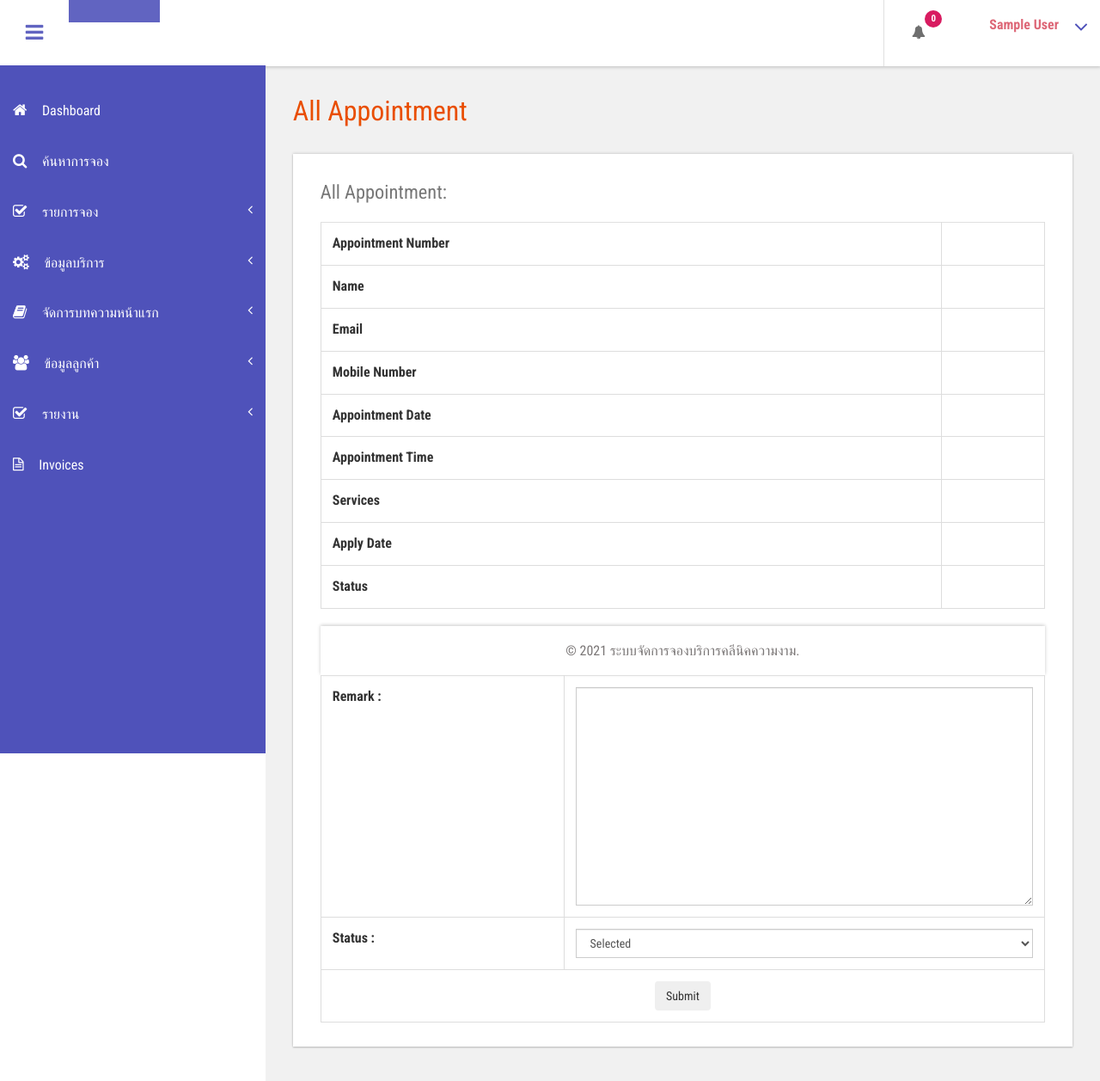
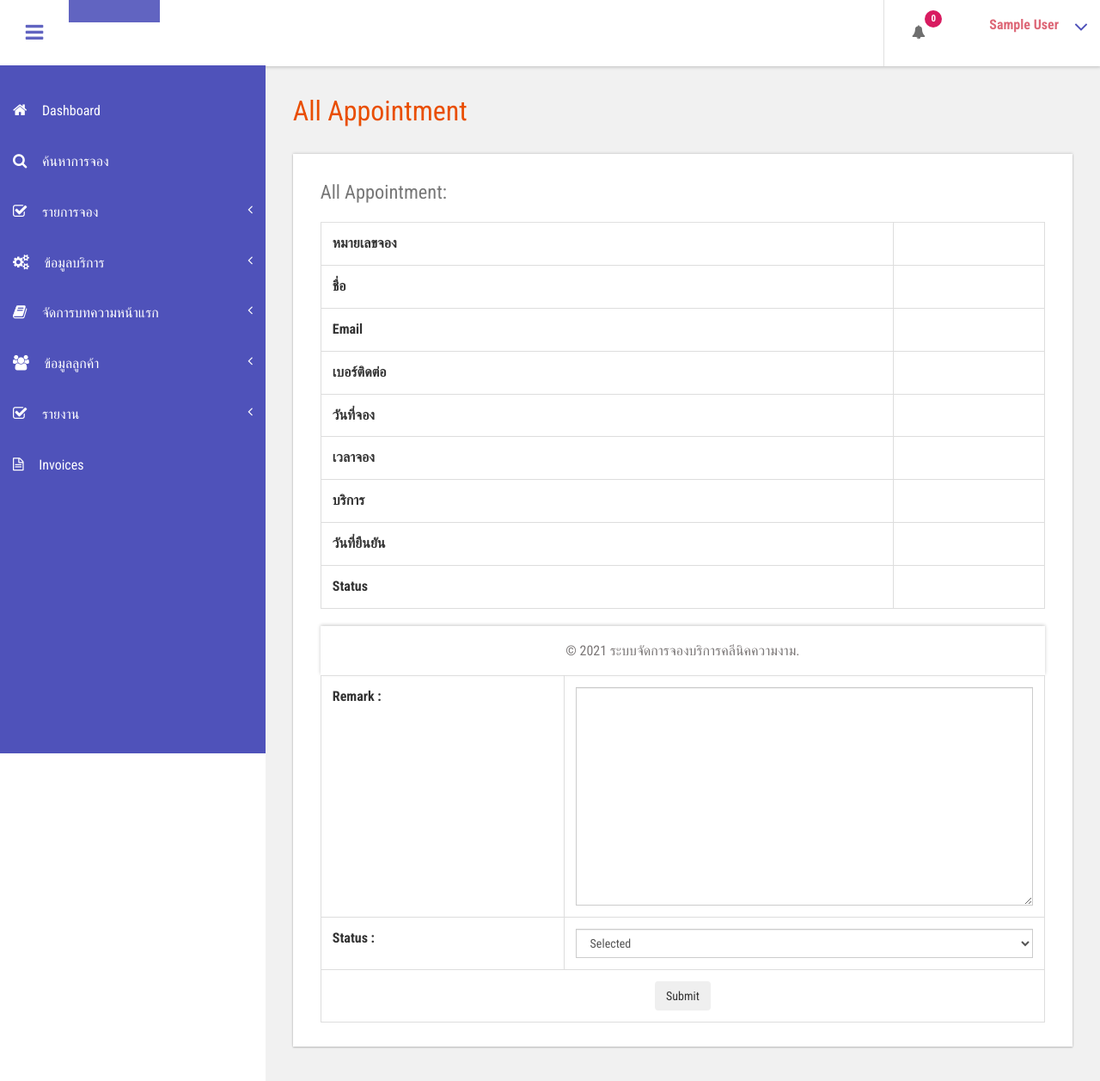
Before and after one commit to deksamrong/BeautyClinic, a PHP site: page /admin/edit-appointment.php?editid=1 in a window 1280 px wide. Shown: the whole page at 86% size. Run offline with PHP 8.4, Linux system fonts and the light colour scheme; the visitor is signed in with stand-in values (Sample User, id 1); tables that the repository leaves empty or names only in its code hold one stand-in row (values such as "Sample post"); data that the repository does not hold is empty.

Commit message:
แก้ไข

```diff
--- a/admin/edit-appointment.php
+++ b/admin/edit-appointment.php
@@ -72,11 +72,11 @@ while ($row=mysqli_fetch_array($ret)) {
 ?>
 						<table class="table table-bordered">
 							<tr>
-    <th>Appointment Number</th>
+    <th>หมายเลขจอง</th>
     <td><?php  echo $row['AptNumber'];?></td>
   </tr>
   <tr>
-<th>Name</th>
+<th>ชื่อ</th>
     <td><?php  echo $row['Name'];?></td>
   </tr>
 
@@ -85,25 +85,25 @@ while ($row=mysqli_fetch_array($ret)) {
     <td><?php  echo $row['Email'];?></td>
   </tr>
    <tr>
-    <th>Mobile Number</th>
+    <th>เบอร์ติดต่อ</th>
     <td><?php  echo $row['PhoneNumber'];?></td>
   </tr>
    <tr>
-    <th>Appointment Date</th>
+    <th>วันที่จอง</th>
     <td><?php  echo $row['AptDate'];?></td>
   </tr>
 
 <tr>
-    <th>Appointment Time</th>
+    <th>เวลาจอง</th>
     <td><?php  echo $row['AptTime'];?></td>
   </tr>
 
   <tr>
-    <th>Services</th>
+    <th>บริการ</th>
     <td><?php  echo $row['Services'];?></td>
   </tr>
   <tr>
-    <th>Apply Date</th>
+    <th>วันที่ยืนยัน</th>
     <td><?php  echo $row['ApplyDate'];?></td>
   </tr>
 
--- a/admin/edit-services.php
+++ b/admin/edit-services.php
@@ -89,7 +89,7 @@ while ($row=mysqli_fetch_array($ret)) {
 ?>
 
 
-							 <div class="form-group"> <label for="exampleInputEmail1">Service Name</label> <input type="text" class="form-control" id="sername" name="sername" placeholder="Service Name" value="<?php  echo $row['ServiceName'];?>" required="true"> </div> <div class="form-group"> <label for="exampleInputPassword1">Cost</label> <input type="text" id="cost" name="cost" class="form-control" placeholder="Cost" value="<?php  echo $row['Cost'];?>" required="true"> </div>
+							 <div class="form-group"> <label for="exampleInputEmail1">ชื่อบริการ</label> <input type="text" class="form-control" id="sername" name="sername" placeholder="Service Name" value="<?php  echo $row['ServiceName'];?>" required="true"> </div> <div class="form-group"> <label for="exampleInputPassword1">Cost</label> <input type="text" id="cost" name="cost" class="form-control" placeholder="Cost" value="<?php  echo $row['Cost'];?>" required="true"> </div>
 							 <?php } ?>
 							  <button type="submit" name="submit" class="btn btn-default">Update</button> </form>
 						</div>
--- a/admin/manage-services.php
+++ b/admin/manage-services.php
@@ -12,7 +12,7 @@ if (strlen($_SESSION['bpmsaid']==0)) {
 <!DOCTYPE HTML>
 <html>
 <head>
-<title>BPMS || Manage Services</title>
+<title>ระบบจัดการจองบริการ || Manage Services</title>
 
 <script type="application/x-javascript"> addEventListener("load", function() { setTimeout(hideURLbar, 0); }, false); function hideURLbar(){ window.scrollTo(0,1); } </script>
 <!-- Bootstrap Core CSS -->
@@ -54,13 +54,13 @@ if (strlen($_SESSION['bpmsaid']==0)) {
 		<div id="page-wrapper">
 			<div class="main-page">
 				<div class="tables">
-					<h3 class="title1">Manage Services</h3>
+					<h3 class="title1">จัดการบริการ</h3>
 
 
 
 					<div class="table-responsive bs-example widget-shadow">
 						<h4>Update Services:</h4>
-						<table class="table table-bordered"> <thead> <tr> <th>#</th> <th>Service Name</th> <th>Service Price</th> <th>Creation Date</th><th>Action</th> </tr> </thead> <tbody>
+						<table class="table table-bordered"> <thead> <tr> <th>#</th> <th>ชื่อบริการ</th> <th>Service Price</th> <th>Creation Date</th><th>Action</th> </tr> </thead> <tbody>
 <?php
 $ret=mysqli_query($con,"select *from  tblservices");
 $cnt=1;
```
